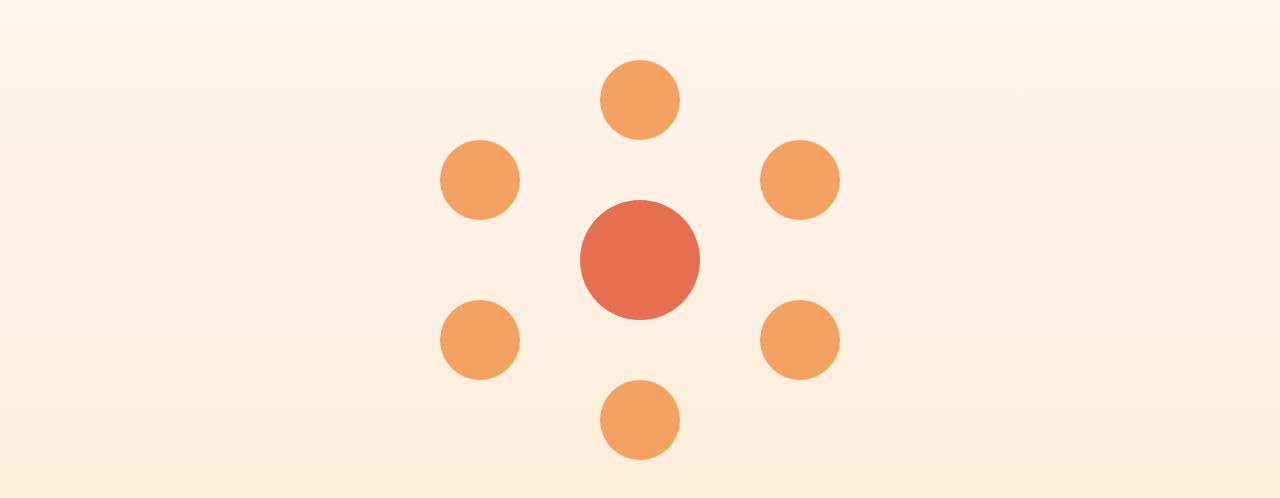
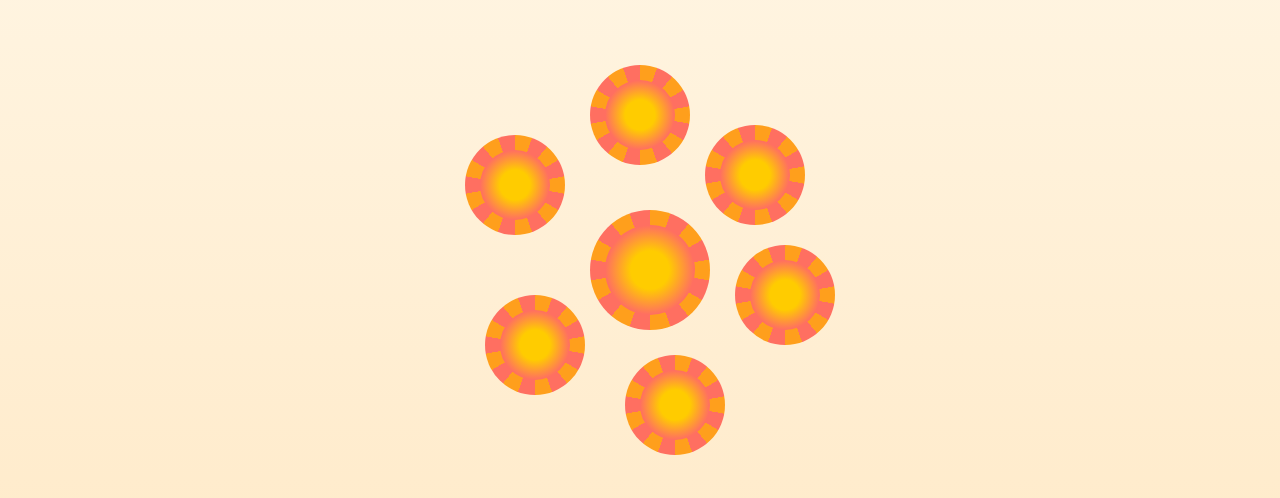
Before and after one commit to gabbzhg-gif/Vanii, a plain HTML site: page index.html in a window 1280 px wide. Shown: the part 140-638 px from the top of the page. Drawn offline with Linux system fonts and the light colour scheme.

Commit message:
Update index.html

```diff
--- a/index.html
+++ b/index.html
@@ -2,99 +2,130 @@
 <html lang="es">
 <head>
 <meta charset="UTF-8">
-<title>Para ti</title>
+<title>Gerberas</title>
 
 <style>
   body {
     margin: 0;
     height: 100vh;
-  background: linear-gradient(#fdf6f0, #fdebd3);
+    background: linear-gradient(180deg, #fff6e5, #ffe9c6);
     display: flex;
     justify-content: center;
     align-items: center;
     font-family: 'Georgia', serif;
   }
 
-.garden {
+  .container {
     position: relative;
     width: 400px;
     height: 400px;
   }
 
   .flower {
-  width: 80px;
-  height: 80px;
+    width: 70px;
+    height: 70px;
     border-radius: 50%;
-  background: #f4a261;
+    background: radial-gradient(circle at center, #ffcc00 30%, #ff6f61 70%);
     position: absolute;
     cursor: pointer;
-  transition: transform 1s ease;
+    transition: transform 0.8s ease;
   }
 
-.center {
-  width: 120px;
-  height: 120px;
-  background: #e76f51;
-  top: 140px;
-  left: 140px;
-  display: flex;
-  justify-content: center;
-  align-items: center;
+  .flower::before {
+    content: "";
+    position: absolute;
+    inset: -15px;
+    border-radius: 50%;
+    background:
+      repeating-conic-gradient(
+        #ff9f1c 0deg 20deg,
+        #ff6f61 20deg 40deg
+      );
+    z-index: -1;
   }
 
+  .flower.rotate {
+    transform: rotateY(180deg) scale(1.05);
+  }
+
+  /* Posiciones */
+  .center {
+    top: 165px;
+    left: 165px;
+    width: 90px;
+    height: 90px;
+  }
+
+  .f1 { top: 20px; left: 165px; }
+  .f2 { top: 80px; left: 280px; }
+  .f3 { top: 200px; left: 310px; }
+  .f4 { top: 310px; left: 200px; }
+  .f5 { top: 250px; left: 60px; }
+  .f6 { top: 90px; left: 40px; }
+
+  /* Mensaje */
   .text {
     position: absolute;
-  width: 250px;
+    bottom: -120px;
+    width: 100%;
     text-align: center;
-  top: 430px;
-  opacity: 0;
-  transition: opacity 1s ease;
     font-size: 16px;
     color: #5a3e2b;
+    opacity: 0;
+    transition: opacity 0.6s ease;
+    padding: 0 10px;
   }
 
-.show {
+  .text.show {
     opacity: 1;
   }
-
-.rotate {
-  transform: rotate(360deg);
-}
-
-/* flores alrededor */
-.f1 { top: 0; left: 160px; }
-.f2 { top: 80px; right: 0; }
-.f3 { bottom: 80px; right: 0; }
-.f4 { bottom: 0; left: 160px; }
-.f5 { bottom: 80px; left: 0; }
-.f6 { top: 80px; left: 0; }
-
 </style>
 </head>
 
 <body>
 
-<div class="garden">
-  <div class="flower center" onclick="showMessage()"></div>
+<div class="container">
 
-  <div class="flower f1"></div>
-  <div class="flower f2"></div>
-  <div class="flower f3"></div>
-  <div class="flower f4"></div>
-  <div class="flower f5"></div>
-  <div class="flower f6"></div>
+  <div class="flower center" onclick="showMessage(0)"></div>
 
-  <div id="message" class="text">
-    A veces, lo bonito no está en quedarse,<br>
-    sino en haber coincidido con luz,<br>
-    aunque solo haya sido un momento.
-  </div>
+  <div class="flower f1" onclick="showMessage(1)"></div>
+  <div class="flower f2" onclick="showMessage(2)"></div>
+  <div class="flower f3" onclick="showMessage(3)"></div>
+  <div class="flower f4" onclick="showMessage(4)"></div>
+  <div class="flower f5" onclick="showMessage(5)"></div>
+  <div class="flower f6" onclick="showMessage(6)"></div>
+
+  <div id="message" class="text"></div>
+
 </div>
 
 <script>
-function showMessage() {
-  document.querySelector('.center').classList.toggle('rotate');
-  document.getElementById('message').classList.toggle('show');
+const messages = [
+  "Que tu camino esté lleno de paz. Eso, por sí solo, ya sería suficiente para mí.",
+
+  "Me importas más de lo que sé decir, y por eso deseo que siempre te elijas.",
+
+  "Ojalá la vida te trate con la ternura que tú sueles regalar sin darte cuenta.",
+
+  "No todo lo bonito se queda, pero todo lo bonito deja algo bueno.",
+
+  "Que encuentres claridad, calma y un lugar donde tu corazón descanse.",
+
+  "Gracias por confiarme partes de ti. Eso no se olvida.",
+
+  "Si alguna vez dudas, recuerda que mereces cosas que no te hagan dudar."
+];
+
+function showMessage(index) {
+  document.querySelectorAll('.flower').forEach(f =>
+    f.classList.remove('rotate')
+  );
+
+  document.querySelectorAll('.flower')[index].classList.add('rotate');
+
+  const box = document.getElementById('message');
+  box.innerText = messages[index];
+  box.classList.add('show');
 }
 </script>
 
```
Lines whose indentation alone changed are shown as unchanged.
